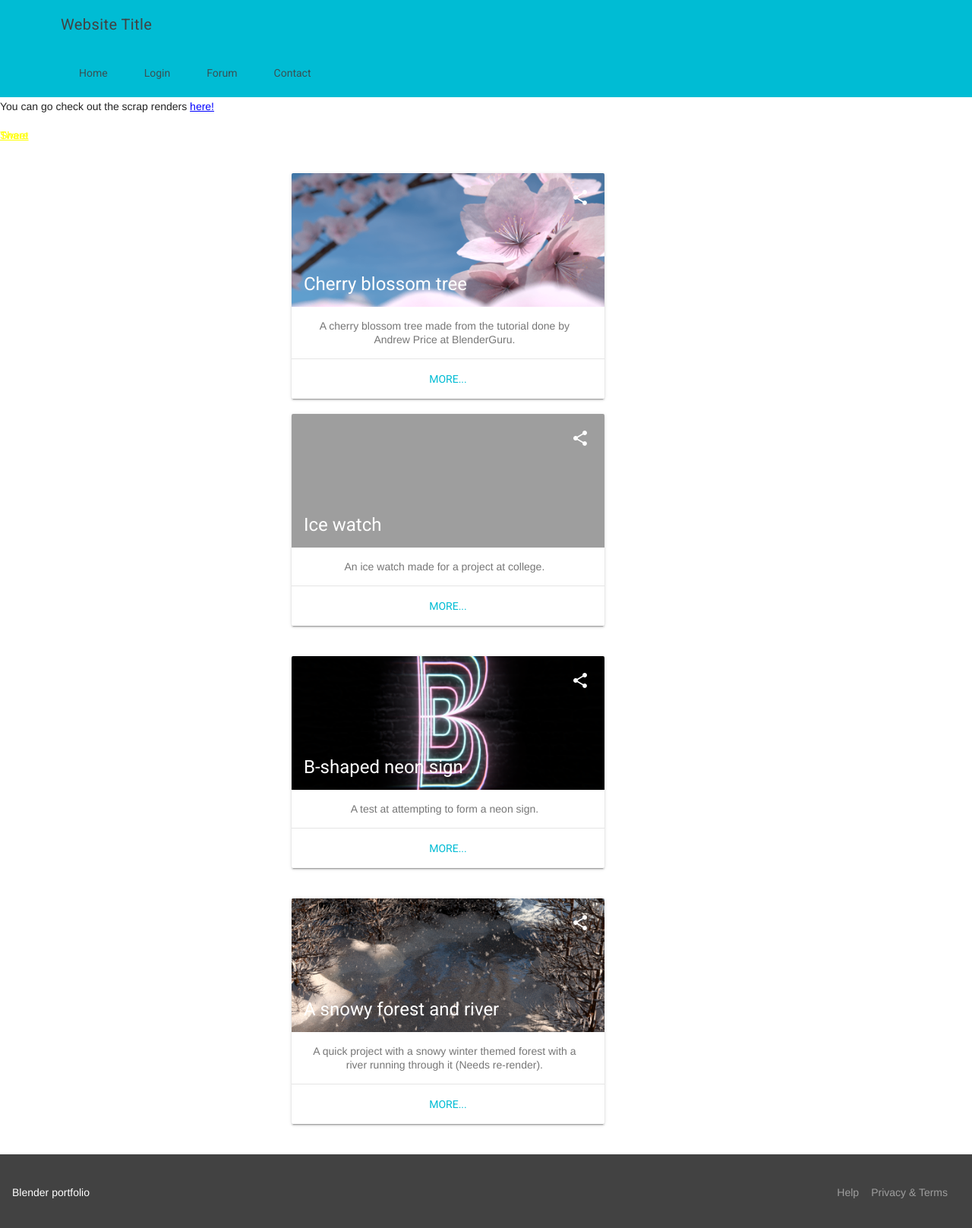
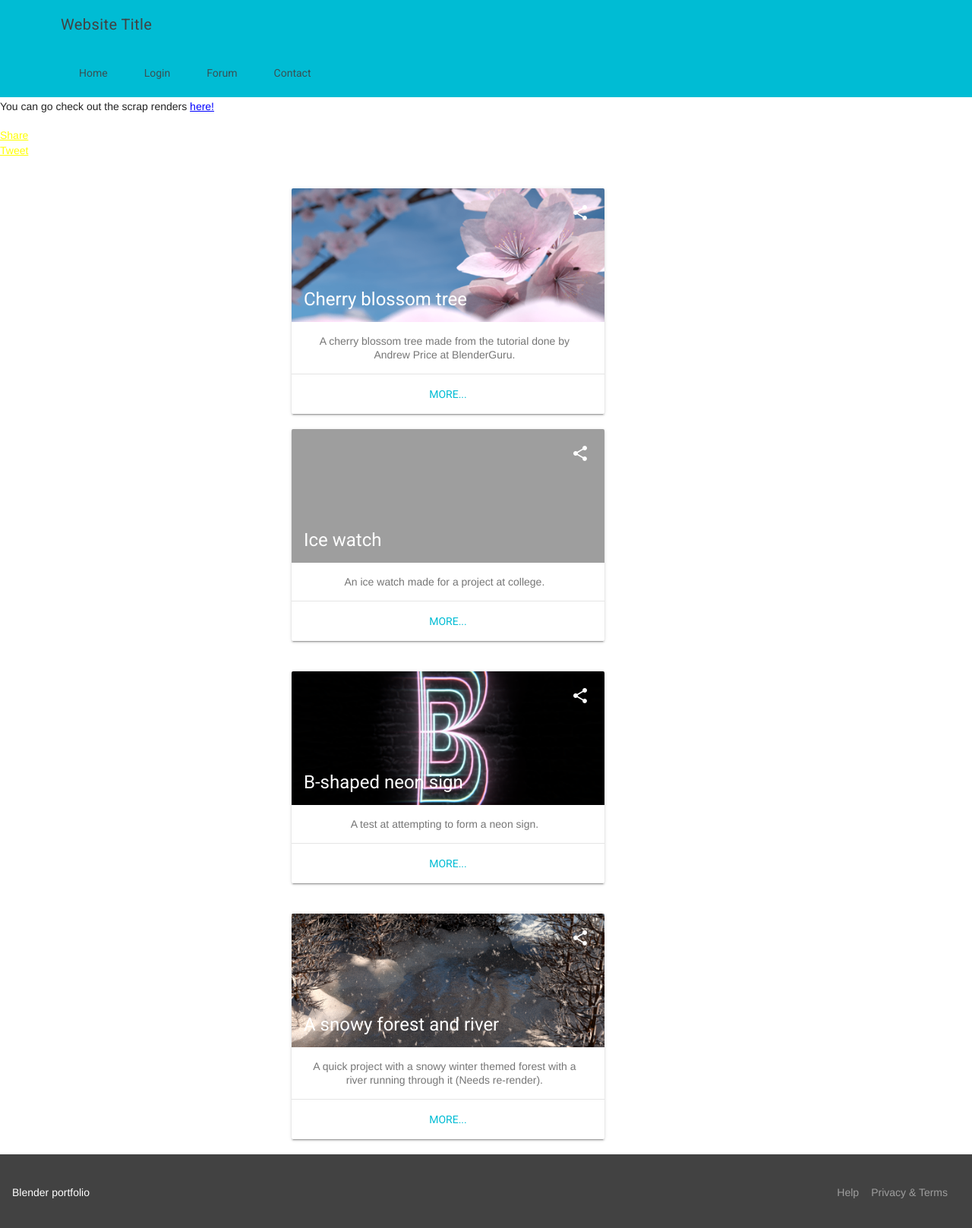
Before and after one commit to slothgamez/fireplex.github.io, a Jekyll site: the page index.html, which Jekyll copies as it is, in a window 1280 px wide. Shown: the top 1617 px of the page at 76% size. Built offline with Jekyll 4.4.1, drawn with Linux system fonts in a browser that asks for light colours; nearby versions of some CDN libraries; comment, search, counter and statistics services are not loaded.

Commit message:
Update index.html

```diff
--- a/index.html
+++ b/index.html
@@ -163,15 +163,15 @@
           <!--Share buttons-->
           <div id="share-buttons">
             <!--Facebook share button-->
-            <div style="display: inline; position: absolute;">
+            <span><div>
               <div class="fb-share-button" data-href="https://fireplex.github.io" data-layout="button_count" data-size="large" data-mobile-iframe="true"><a class="fb-xfbml-parse-ignore" target="_blank" href="https://www.facebook.com/sharer/sharer.php?u=https%3A%2F%2Ffireplex.github.io%2F&amp;src=sdkpreparse">Share</a></div>
-            </div>
+            </div></span>
             <!--Twitter share button-->
-            <a class="twitter-share-button"
+            <span><a class="twitter-share-button"
               href="https://twitter.com/intent/tweet?text=Check%20out%20this%20site%20https%3A%2F%2Ffireplex.github.io" data-size="large" style="display: inline">
-            Tweet</a>
+            Tweet</a></span>
             <!--Google plus share button-->
-            <div style="display: inline; position: absolute;" class="g-plus" data-action="share" data-height="24" data-href="https://fireplex.github.io"></div>
+            <span><div class="g-plus" data-action="share" data-height="24" data-href="https://fireplex.github.io"></div></span>
           </div><br>
 
           <br></bre><div id="div1">
```
